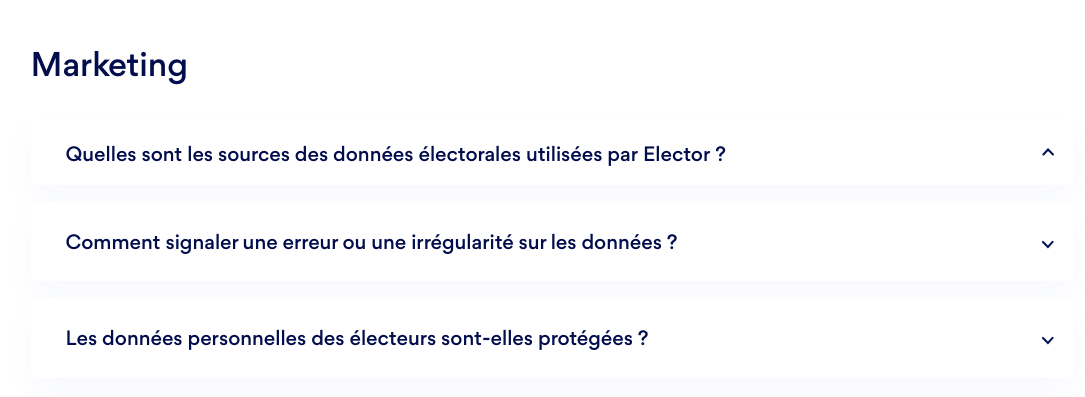
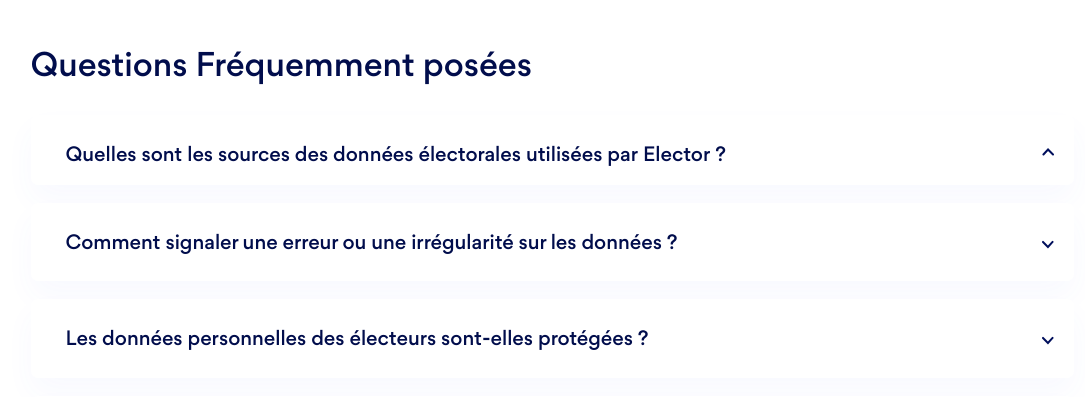
Before and after one commit to ShoaibShoukat2/AiSolutions, a Django app: page /faq/ in a window 1280 px wide. Shown: the part 533-930 px from the top of the page, without its empty margins (88-1173 px from the left). Run offline with Django 5.2, Linux system fonts and the light colour scheme; some libraries are stand-ins or nearby versions.

Commit message:
add changes

```diff
--- a/app/templates/faq.html
+++ b/app/templates/faq.html
@@ -166,8 +166,8 @@
 				</div>
 				<img src="{% static 'images/shape/shape_38.svg' %}" alt="" class="shapes shape-one">
 				<img src="{% static 'images/shape/shape_39.svg' %}" alt="" class="shapes shape-two">
-			</div> <!-- /.theme-inner-banner -->
-
+			</div>
+			<!-- /.theme-inner-banner -->
 
 			<!--
 			=====================================================
@@ -179,10 +179,8 @@
 					<div class="row">
 						<div class="col-xxl-10 col-xl-11 m-auto">
 							<div class="row">
-
-
 								<div class="col-xl-12 col-lg-9" data-aos="fade-left">
-									<h3 class="faq-title">Marketing</h3>
+									<h3 class="faq-title">Questions Fréquemment posées</h3>
 									<div class="accordion accordion-style-one" id="accordionOne">
 										<div class="accordion-item">
 										    <div class="accordion-header" id="headingOne">
```
